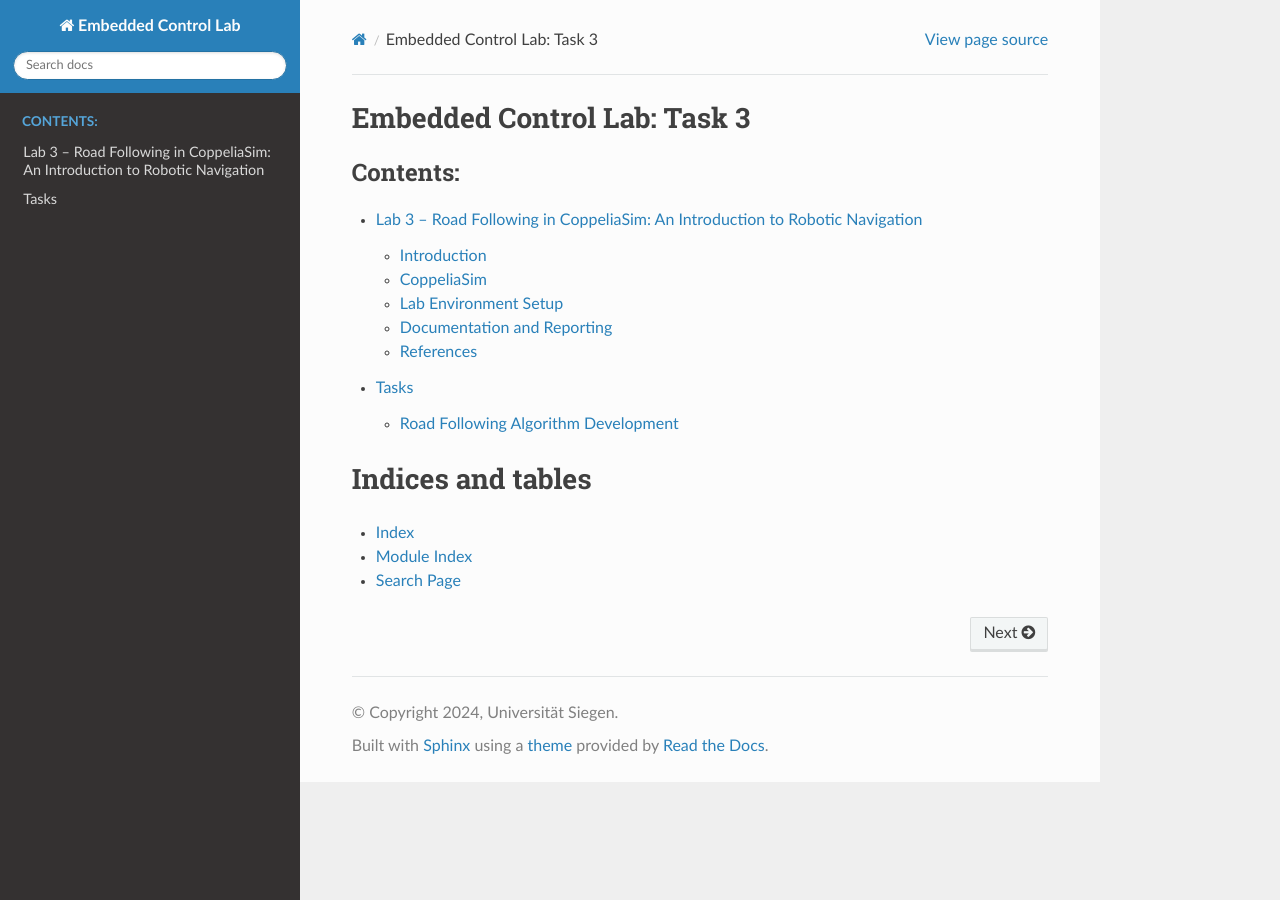
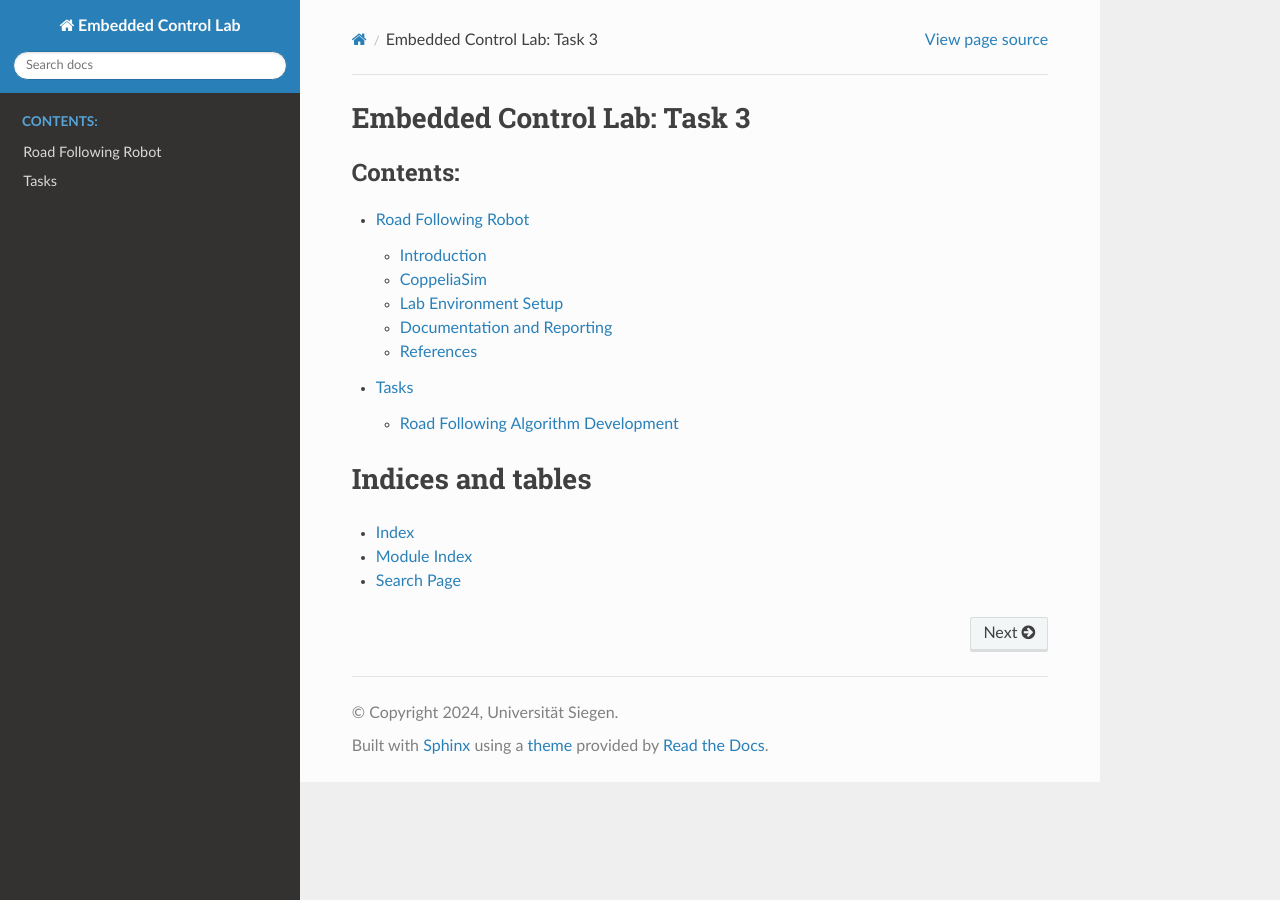
Before and after one commit to EmbeddedSystems-UniversitySiegen/eclab-task3, a Sphinx documentation site: the page built from docs/source/index.rst, in a window 1280 px wide. Built offline with Sphinx 7.4.7 and the Read the Docs theme 3.1.0, drawn with Linux system fonts in a browser that asks for light colours.

Commit message:
Update Robot.md

```diff
--- a/docs/source/Robot.md
+++ b/docs/source/Robot.md
@@ -1,4 +1,4 @@
-# Lab 3 – Road Following in CoppeliaSim:  An Introduction to Robotic Navigation
+# Road Following Robot
 
 ## Introduction
 
```
